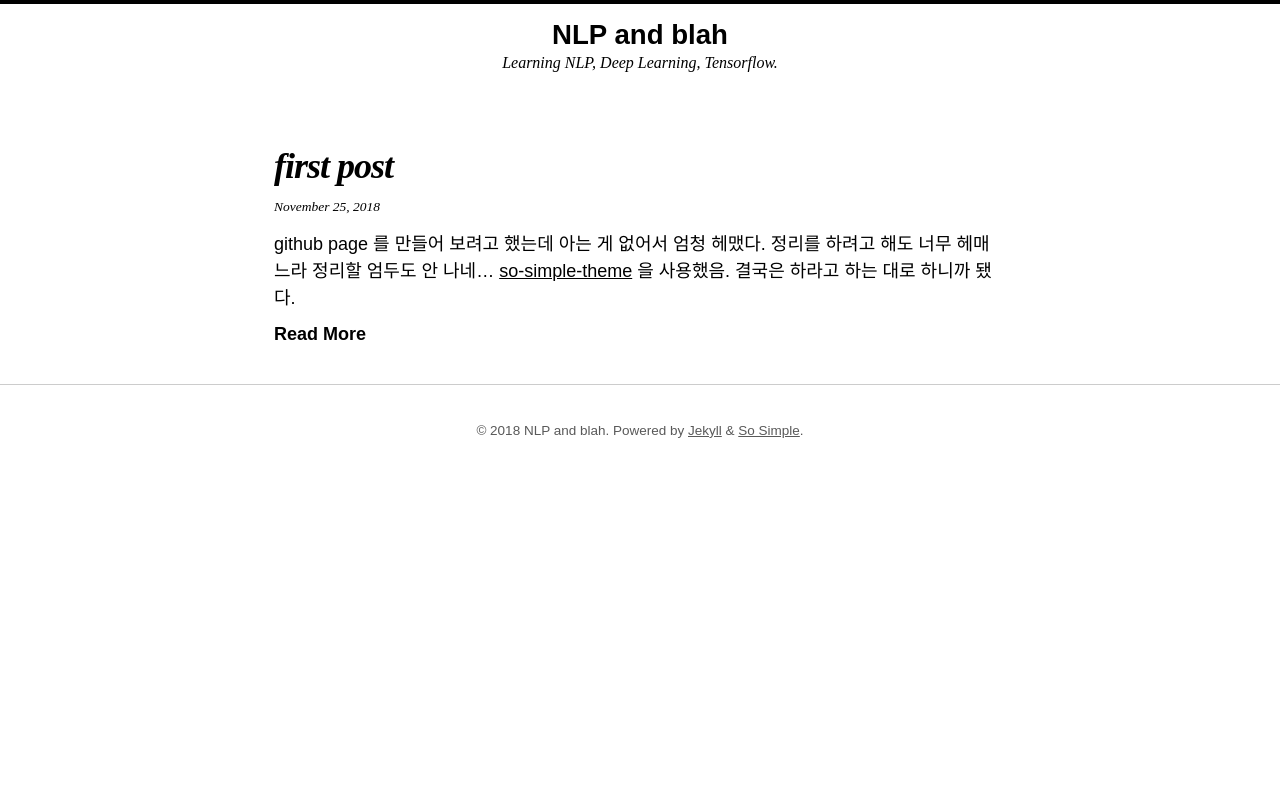
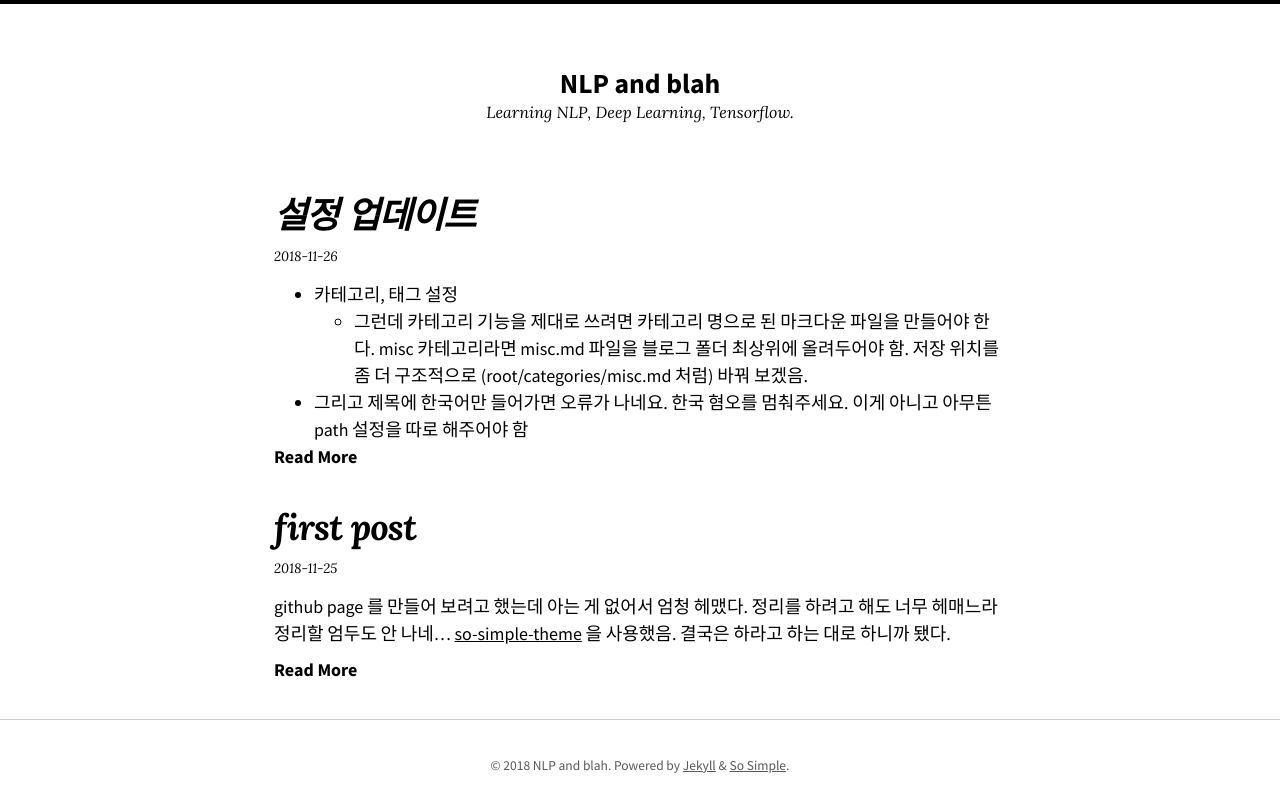
Before and after one commit to hojin-kim/hojin-kim.github.io, a Jekyll site: the page built from index.md, in a window 1280 px wide. Shown: the top 812 px of the page. Built offline with Jekyll 4.4.1, drawn with Linux system fonts in a browser that asks for light colours; nearby versions of some CDN libraries.

Commit message:
categories, tags, navigator; and one more post

```diff
--- a/_config.yml
+++ b/_config.yml
@@ -19,8 +19,26 @@ description: >- # this means to ignore newlines until "baseurl:"
   Learning NLP, Deep Learning, Tensorflow.
 baseurl: "" # the subpath of your site, e.g. /blog
 url: "" # the base hostname & protocol for your site, e.g. http://example.com
-twitter_username:
-github_username:
+# twitter_username:
+# github_username:
+
+date_format: "%Y-%m-%d"
+search_full_content: true
+
+category_archive_path: "/categories/#"
+tag_archive_path: "/tags/#"
+
+google_fonts:
+  - name: "Source Sans Pro"
+    weights: "400,400i,700,700i"
+  - name: "Lora"
+    weights: "400,400i,700,700i"
+
+# defaults:
+#  - scope:
+#        path: "assets/img"
+#    values:
+#        image: true
 
 # Build settings
 markdown: kramdown
--- a/_posts/2018-11-25-first-post.md
+++ b/_posts/2018-11-25-first-post.md
@@ -19,4 +19,4 @@ todos:
          --  (modified) 알고 보니 markdown 으로 사용하는 kramdown 이 mathjax 을 기본적으로 지원하는 것 같아서 kramdown을 통해서 적용하는 것으로 바꾸었음. 무엇이든 동일하게 동작하는 것 같다. 구체적으로는 _config.yml 파일을에서 markdown 이 kramdown 을 사용하는 지 확인하고 mathjax: true 를 추가해 주면 된다.
 
 수식 표현에 대한 메모 코멘트를 남겨 놓는게 좋겠는데, 일단 달러 기호 한개로는 수식을 열지 못한다. 예를 들면 `$ \frac{\sin x}{x}\to 1 \text{ as } x \to 0 $` 는 $ \frac{\sin x}{x}\to 1 \text{ as } x \to 0 $ 로 보인다. 인라인 수식을 열기 위해서는 달러 두개를 쓰면 된다. 즉 `$$ \frac{\sin x}{x}\to 1 \text{ as } x \to 0 $$ `는 $$ \frac{\sin x}{x}\to 1 \text{ as } x \to 0 $$ 로 보인다. <br />
-displaymath 모드를 위해서는 `\$\$ (수식 내용) \$\$ ` 처럼 하면 된다.(텍에서 수식 모드를 여는 규칙에서 `$` 를 `\$` 로 대체한 것인가 했는데, `\$(수식)\$` 는 동작하지 않는다. 열고 닫기 위해서 멀리 떨어져 있는 키들을 너무 많이 교대로 쳐야 하는 것 같은데, `\\[ (수식 내용) ]\\ ` 도 가능하다. \\[ \operatorname{Out}(G) = \operatorname{Aut}(G)/\operatorname{Inn}(G) \\] 예상하실 만한 대로 대괄호 대신 소괄호를 쓰면 그것도 인라인모드 수식이 된다. 그러나 `$$` 와 `\\[` 를 쓰기로 하면 인라인 모드와 디스플레이 모드 사이에 일관성이 없어서 마음에 들지 않는군...
+displaymath 모드를 위해서는 `\$\$ (수식 내용) \$\$ ` 처럼 하면 된다.(텍에서 수식 모드를 여는 규칙에서 `$` 를 `\$` 로 대체한 것인가 했는데, `\$(수식)\$` 는 동작하지 않는다. 열고 닫기 위해서 멀리 떨어져 있는 키들을 너무 많이 교대로 쳐야 하는 것 같은데, `\\[ (수식 내용) ]\\ ` 도 가능하다. \\[ \operatorname{Out}(G) = \operatorname{Aut}(G)/\operatorname{Inn}(G) \\] 예상하실 만한 대로 대괄호 대신 소괄호를 쓰면 그것도 인라인모드 수식이 된다. 소괄호와 대괄호를 쓰기로 하면 약간 자판 낭비 같고, 그렇다고 `$$` 와 `\\[` 를 쓰기로 하면 인라인 모드와 디스플레이 모드 사이에 일관성이 없어서 마음에 들지 않는군...
--- /dev/null
+++ b/_posts/2018-11-26-configuration-updated.md
@@ -0,0 +1,11 @@
+---
+title: 설정 업데이트
+layout: post
+date: '2018-11-26 22:00:00'
+categories: misc
+tags: blogging
+---
+
+* 카테고리, 태그 설정
+  * 그런데 카테고리 기능을 제대로 쓰려면 카테고리 명으로 된 마크다운 파일을 만들어야 한다. misc 카테고리라면 misc.md 파일을 블로그 폴더 최상위에 올려두어야 함.  저장 위치를 좀 더 구조적으로 (root/categories/misc.md 처럼) 바꿔 보겠음.
+* 그리고 제목에 한국어만 들어가면 오류가 나네요. 한국 혐오를 멈춰주세요. 이게 아니고 아무튼 path 설정을 따로 해주어야 함
--- /dev/null
+++ b/misc.md
@@ -0,0 +1,6 @@
+---
+title: miscellaneous
+layout: category
+permalink: /categories/misc/
+taxonomy: misc
+---
```
Also changed, not shown: _data/navigation.yml (added, +18 -0 lines), about.md (added, +10 -0 lines), categories.md (added, +7 -0 lines), reading.md (added, +6 -0 lines), search.md (added, +6 -0 lines), tags.md (added, +7 -0 lines), assets/img/graph1.png (added).
